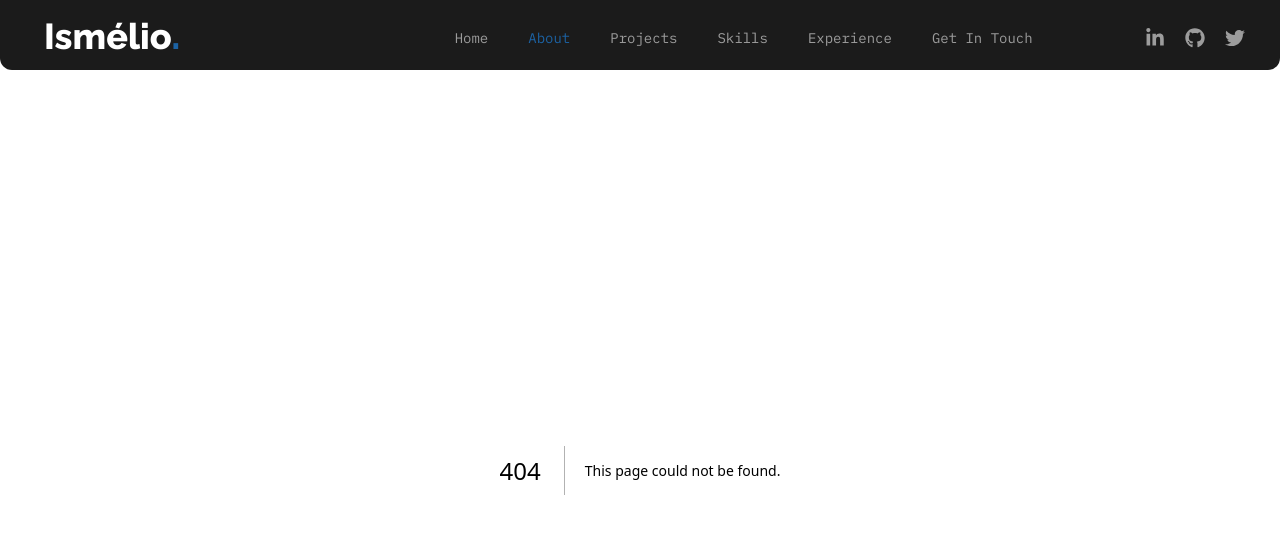
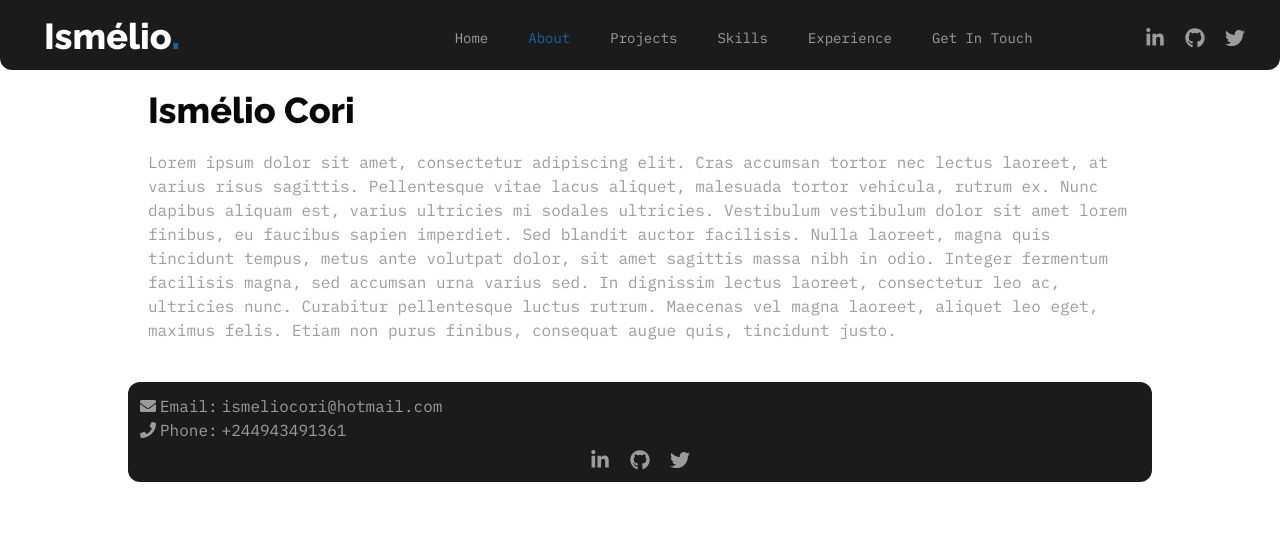
Before and after one commit to Cori-YS/portfolio, a Next.js app: page /about in a window 1280 px wide. Before the commit this address had no page. Shown: the top 534 px of the page. Built offline with nearby package versions, Linux system fonts and the light colour scheme.

Commit message:
feat: about page

```diff
--- /dev/null
+++ b/src/app/about/page.tsx
@@ -0,0 +1,49 @@
+import { SocialIcons } from '../ui/social-icons';
+import { FaEnvelope, FaPhone } from 'react-icons/fa';
+
+export default function About() {
+  return (
+    <div className='lg:w-4/5 lg:mx-auto'>
+      <h1 className='font-sans font-extrabold text-4xl pl-5 pt-5'>
+        Ismélio Cori
+      </h1>
+      <p className='p-5 font-mono text-gray-text'>
+        Lorem ipsum dolor sit amet, consectetur adipiscing elit. Cras accumsan
+        tortor nec lectus laoreet, at varius risus sagittis. Pellentesque vitae
+        lacus aliquet, malesuada tortor vehicula, rutrum ex. Nunc dapibus
+        aliquam est, varius ultricies mi sodales ultricies. Vestibulum
+        vestibulum dolor sit amet lorem finibus, eu faucibus sapien imperdiet.
+        Sed blandit auctor facilisis. Nulla laoreet, magna quis tincidunt
+        tempus, metus ante volutpat dolor, sit amet sagittis massa nibh in odio.
+        Integer fermentum facilisis magna, sed accumsan urna varius sed. In
+        dignissim lectus laoreet, consectetur leo ac, ultricies nunc. Curabitur
+        pellentesque luctus rutrum. Maecenas vel magna laoreet, aliquet leo
+        eget, maximus felis. Etiam non purus finibus, consequat augue quis,
+        tincidunt justo.
+      </p>
+
+      <div className='bg-gray p-3 m-5 rounded-xl font-mono text-gray-text lg:w-[330] lg:mx-auto'>
+        <p className='flex'>
+          <FaEnvelope className='mt-1 mr-1' />
+          Email:
+          <a
+            href='mailto:ismeliocori@hotmail.com'
+            className='hover:text-blue ml-1'
+          >
+            ismeliocori@hotmail.com
+          </a>
+        </p>
+        <p className='flex'>
+          <FaPhone className='mt-1 mr-1' />
+          Phone:
+          <a href='tel:+244943491361' className='hover:text-blue ml-1'>
+            +244943491361
+          </a>
+        </p>
+        <div className='justify-self-center pt-2'>
+          <SocialIcons />
+        </div>
+      </div>
+    </div>
+  );
+}
```
